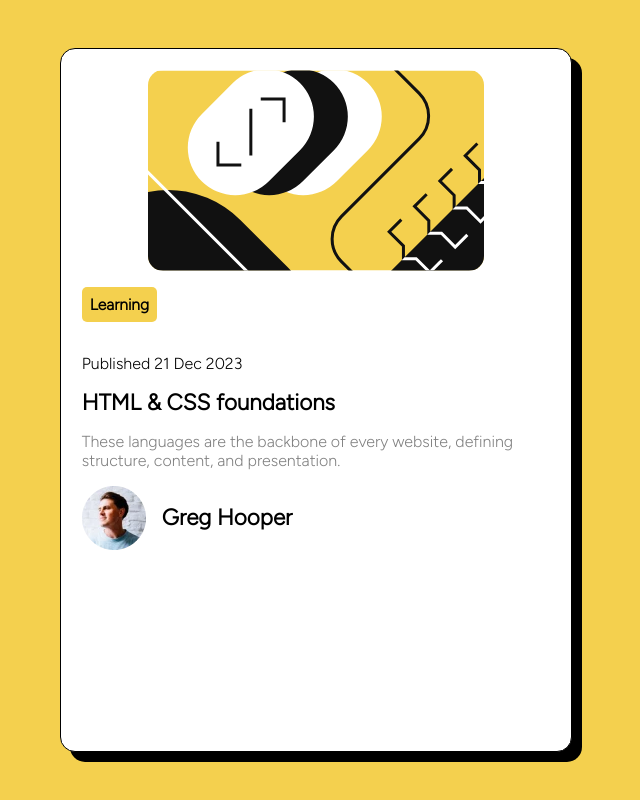
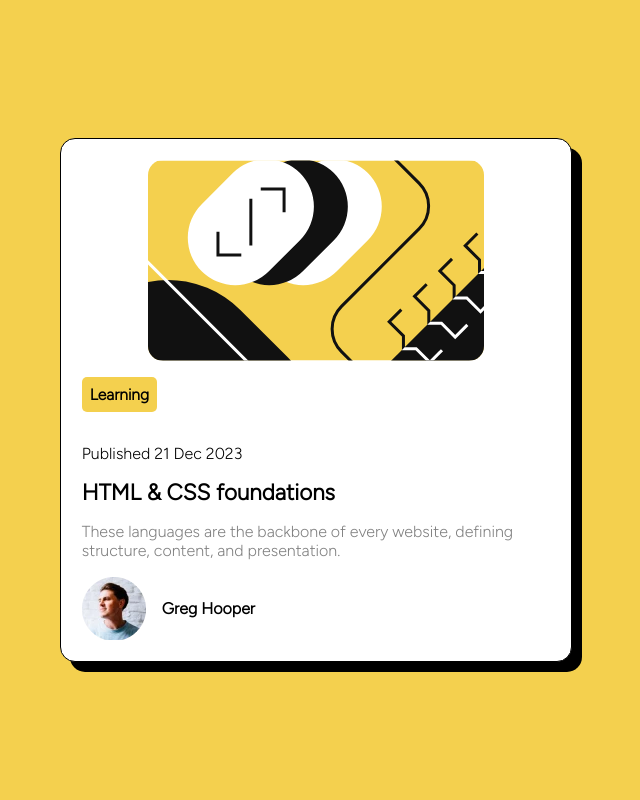
Before and after one commit to UdayPahan/blog-preview-card, a plain HTML site: page index.html in a window 1280 px wide. Shown: the whole page, without its empty margins (324-964 px from the left). Drawn offline with Linux system fonts and the light colour scheme.

Commit message:
Add files via upload

```diff
--- a/author.css
+++ b/author.css
@@ -8,7 +8,7 @@
    object-fit: cover;
 }
 .author h1{
-   font-size:1.4rem;
+   font-size:1rem;
    align-self: center;
    padding-left:1rem;
 }
--- a/main-container.css
+++ b/main-container.css
@@ -1,6 +1,5 @@
 .main-container {
    width: 80vw;
-   height: 60vh;
    margin-inline: 1rem;
    background-color: var(--White);
    border:1px solid black;
@@ -11,13 +10,11 @@
 @media (min-width:600px){
    .main-container{
       width:40vw;
-      height:55vw;
    }
 }
 
 @media (min-width:1440px){
    .main-container{
       width:25vw;
-      height:60vh;
    }
 }
```
Also changed, not shown: illustration-article.svg (added), image-avatar.webp (added).
